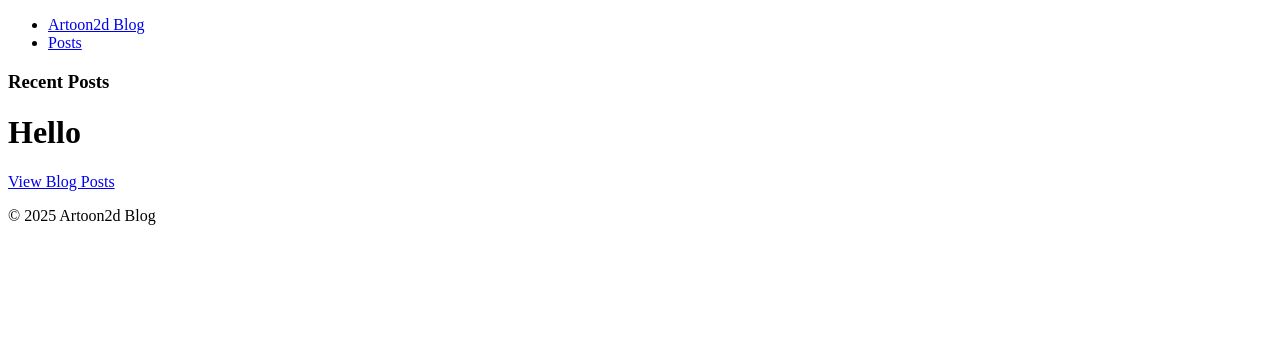
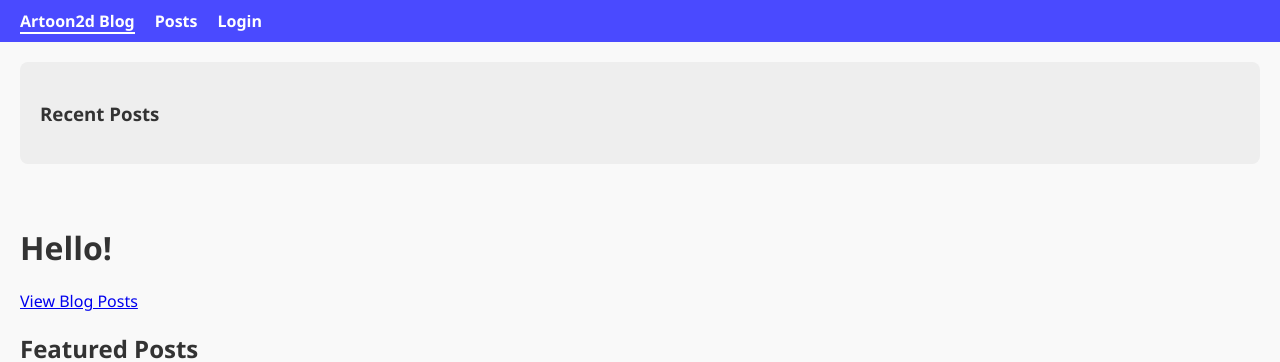
Before and after one commit to hearthdesign/artoon2d, a Django app: page / in a window 1280 px wide. Shown: the top 362 px of the page. Before the commit the page ends 225 px from the top, so only its background shows below. Run offline with Django 4.2, Linux system fonts and the light colour scheme; parts of the project's set-up code (start-up, migrations or seed data) failed here and were passed over.

Commit message:
Add: user authentication URLs, update base template with navigation, and implement login functionality; create styles and scripts for improved UI

```diff
--- a/artoon2d/urls.py
+++ b/artoon2d/urls.py
@@ -9,12 +9,10 @@ from django.conf import settings
 
 
 urlpatterns = [
-    # Admin site
-    path('admin/', admin.site.urls),
-    # include the blog app' s URLs
-    path('', include('artoon2d_blog.urls')),
-    # Direct access to the postlist view
-    path('posts/', PostListView.as_view(), name='post_list'),
+    path('admin/', admin.site.urls),  # Admin site
+    path('accounts/', include('django.contrib.auth.urls')),  # Autentication URLs
+    path('', include('artoon2d_blog.urls')),  # include the blog app' s URLs
+    path('posts/', PostListView.as_view(), name='post_list'),  # Direct access to the postlist view
 ]
 
 # Serve media files during development
--- /dev/null
+++ b/artoon2d_blog/static/artoon2d_blog/css/style.css
@@ -0,0 +1,63 @@
+body {
+  font-family: 'Segoe UI', sans-serif;
+  margin: 0;
+  padding: 0;
+  background-color: #f9f9f9;
+  color: #333;
+}
+
+.navbar {
+  background-color: #4a4aff;
+  padding: 10px 20px;
+}
+
+.navbar ul {
+  list-style: none;
+  display: flex;
+  gap: 20px;
+  margin: 0;
+  padding: 0;
+}
+
+.navbar a {
+  color: white;
+  text-decoration: none;
+  font-weight: bold;
+}
+
+.navbar a.active {
+  border-bottom: 2px solid white;
+}
+
+aside {
+  background-color: #eee;
+  padding: 20px;
+  margin: 20px;
+  border-radius: 8px;
+}
+
+main {
+  padding: 20px;
+}
+
+footer {
+  background-color: #222;
+  color: #ccc;
+  text-align: center;
+  padding: 10px;
+  margin-top: 40px;
+}
+
+.scroll-top-btn {
+  position: fixed;
+  bottom: 30px;
+  right: 30px;
+  background-color: #4a4aff;
+  color: white;
+  border: none;
+  padding: 10px 15px;
+  border-radius: 50%;
+  font-size: 18px;
+  cursor: pointer;
+  display: none;
+}
--- /dev/null
+++ b/artoon2d_blog/static/artoon2d_blog/js/scripts.js
@@ -0,0 +1,27 @@
+const track = document.querySelector('.carousel-track');
+const slides = Array.from(track.children);
+const nextBtn = document.querySelector('.carousel-btn.next');
+const prevBtn = document.querySelector('.carousel-btn.prev');
+
+let currentIndex = 0;
+
+function updateCarousel() {
+  const slideWidth = slides[0].getBoundingClientRect().width;
+  track.style.transform = `translateX(-${slideWidth * currentIndex}px)`;
+}
+
+nextBtn.addEventListener('click', () => {
+  currentIndex = (currentIndex + 1) % slides.length;
+  updateCarousel();
+});
+
+prevBtn.addEventListener('click', () => {
+  currentIndex = (currentIndex - 1 + slides.length) % slides.length;
+  updateCarousel();
+});
+
+// Optional: Auto-play
+setInterval(() => {
+  currentIndex = (currentIndex + 1) % slides.length;
+  updateCarousel();
+}, 5000);
--- a/artoon2d_blog/templates/artoon2d_blog/base.html
+++ b/artoon2d_blog/templates/artoon2d_blog/base.html
@@ -2,14 +2,23 @@
 <html lang="en">
 <head>
     <title>{% block title %}Artoon2d Blog{% endblock %}</title>
+    <meta name="description" content="{% block meta_description %}Default blog description{% endblock %}">
+    {% load static %}
+    <link rel="stylesheet" href="{% static 'artoon2d_blog/css/style.css' %}">
 </head>
 <body>
     <header>
         {# Navigation bar #}
-        <nav>
+        <nav class="navbar">
             <ul>
-                <li><a href="{% url 'home' %}">Artoon2d Blog</a></li>
-                <li><a href="{% url 'post_list' %}">Posts</a></li>
+              <li><a href="{% url 'home' %}" class="nav-button {% if request.resolver_match.url_name == 'home' %}active{% endif %}">Artoon2d Blog</a></li>
+              <li><a href="{% url 'post_list' %}" class="nav-button {% if request.resolver_match.url_name == 'post_list' %}active{% endif %}">Posts</a></li>
+              {% if user.is_authenticated %}
+                <li><a href="{% url 'post_create' %}" class="nav-button">New Post</a></li>
+                <li><a href="{% url 'logout' %}" class="nav-button">Logout</a></li>
+              {% else %}
+                <li><a href="{% url 'login' %}" class="nav-button">Login</a></li>
+              {% endif %}
             </ul>
         </nav>
     </header>
@@ -32,5 +41,7 @@
     <footer>
         <p>&copy; 2025 Artoon2d Blog</p>
     </footer>
+    {% load static %}
+    <script src="{% static 'artoon2d_blog/assets/js/scripts.js' %}"></script>
 </body>
 </html>
--- a/artoon2d_blog/templates/artoon2d_blog/home.html
+++ b/artoon2d_blog/templates/artoon2d_blog/home.html
@@ -1,20 +1,32 @@
 {% extends 'artoon2d_blog/base.html' %}
-
+{% load static %}
 {% block title %}Welcome to ARTOON2D Blog{% endblock %}
 
 {% block content %}
-    <h1>Hello</h1>
-    <a href="{% url 'post_list' %}">View Blog Posts</a>
-{% endblock %}
-
-
-<!DOCTYPE html>
-<html>
-<head>
-    <title>ARTOON2D</title>
-</head>
-<body>
+<div class="hero">
     <h1>Hello!</h1>
     <a href="{% url 'post_list' %}">View Blog Posts</a>
-</body>
-</html>
+</div>
+<div class="featured-posts">
+    <h2>Featured Posts</h2>
+    <ul>
+        {% for post in featured_posts %}
+            <li>
+                <h3>{{ post.title }}</h3>
+                <p>{{ post.summary }}</p>
+                <a href="{% url 'post_detail' post.pk %}">Read More</a>
+            </li>
+        {% endfor %}
+    </ul>
+</div>
+<div class="carousel">
+  <div class="carousel-track">
+    <img src="{% static 'artoon2d_blog/assets/images/img1.jpg' %}" class="carousel-slide" alt="Slide 1">
+    <img src="{% static 'artoon2d_blog/assets/images/img2.jpg' %}" class="carousel-slide" alt="Slide 2">
+    <img src="{% static 'artoon2d_blog/assets/images/img3.jpg' %}" class="carousel-slide" alt="Slide 3">
+  </div>
+  <button class="carousel-btn prev">‹</button>
+  <button class="carousel-btn next">›</button>
+  <script src="{% static 'artoon2d_blog/assets/js/scripts.js' %}"></script>
+</div>
+{% endblock %}
```
Also changed, not shown: artoon2d/settings.py (+10 -1 lines), templates/registration/login.html (added, +9 -0 lines), artoon2d_blog/statics/artoon2d_blog/css/style.css (deleted).
